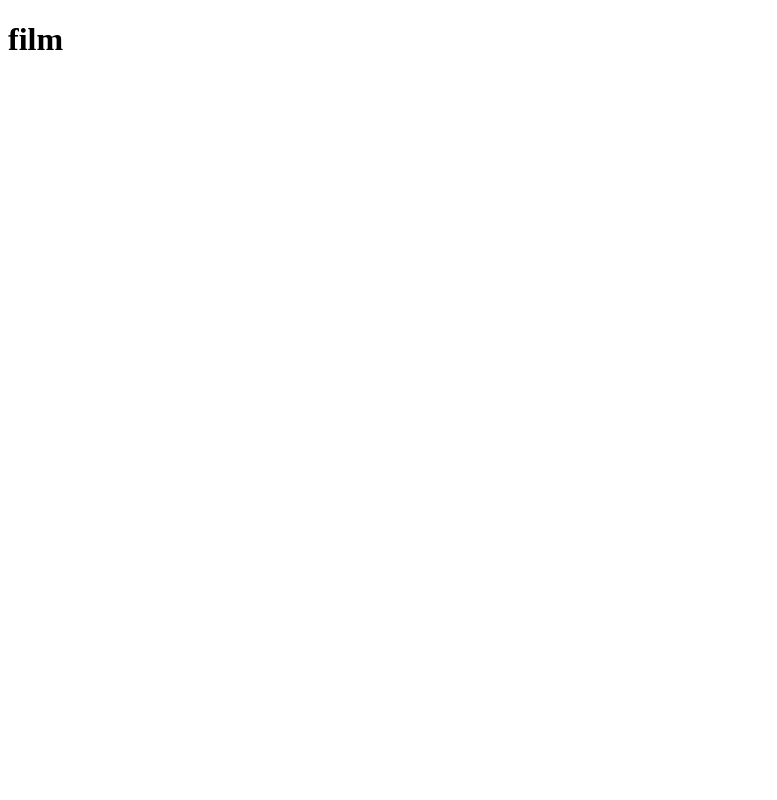
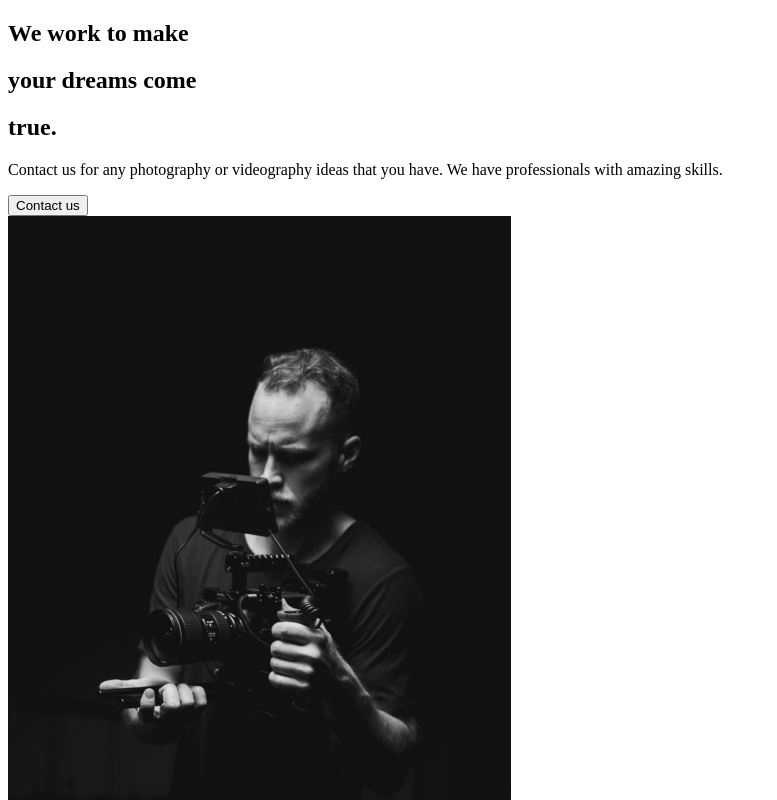
Before and after one commit to karbysheva/react-course-capture, a React (Create React App) app: page / in a window 1280 px wide. Shown: the top 800 px of the page, without its empty margins (0-777 px from the left). Built offline with nearby package versions, Linux system fonts and the light colour scheme.

Commit message:
2. About Section

```diff
--- a/src/App.js
+++ b/src/App.js
@@ -1,7 +1,10 @@
+import React from 'react';
+import AboutUs from './pages/AboutUs';
+
 function App() {
   return (
     <div className="App">
-      <h1>film</h1>
+      <AboutUs />
     </div>
   );
 }
--- /dev/null
+++ b/src/components/AboutSection.js
@@ -0,0 +1,33 @@
+import React from 'react';
+import home1 from '../img/home1.png';
+
+const AboutSection = () => {
+  return (
+    <>
+      <div className="description">
+        <div className="title">
+          <div className="hide">
+            <h2>We work to make</h2>
+          </div>
+          <div className="hide">
+            <h2>
+              your <span>dreams </span> come
+            </h2>
+          </div>
+          <div className="hide">
+            <h2>true.</h2>
+          </div>
+        </div>
+        <p>
+          Contact us for any photography or videography ideas that you have. We
+          have professionals with amazing skills.
+        </p>
+        <button>Contact us</button>
+      </div>
+      <div className="image">
+        <img src={home1} alt="guy with a camera" />
+      </div>
+    </>
+  );
+};
+export default AboutSection;
--- /dev/null
+++ b/src/pages/AboutUs.js
@@ -0,0 +1,7 @@
+import React from 'react';
+import AboutSection from '../components/AboutSection';
+
+const AboutUs = () => {
+  return <AboutSection />;
+};
+export default AboutUs;
```
Also changed, not shown: src/img/home1.png (added).
